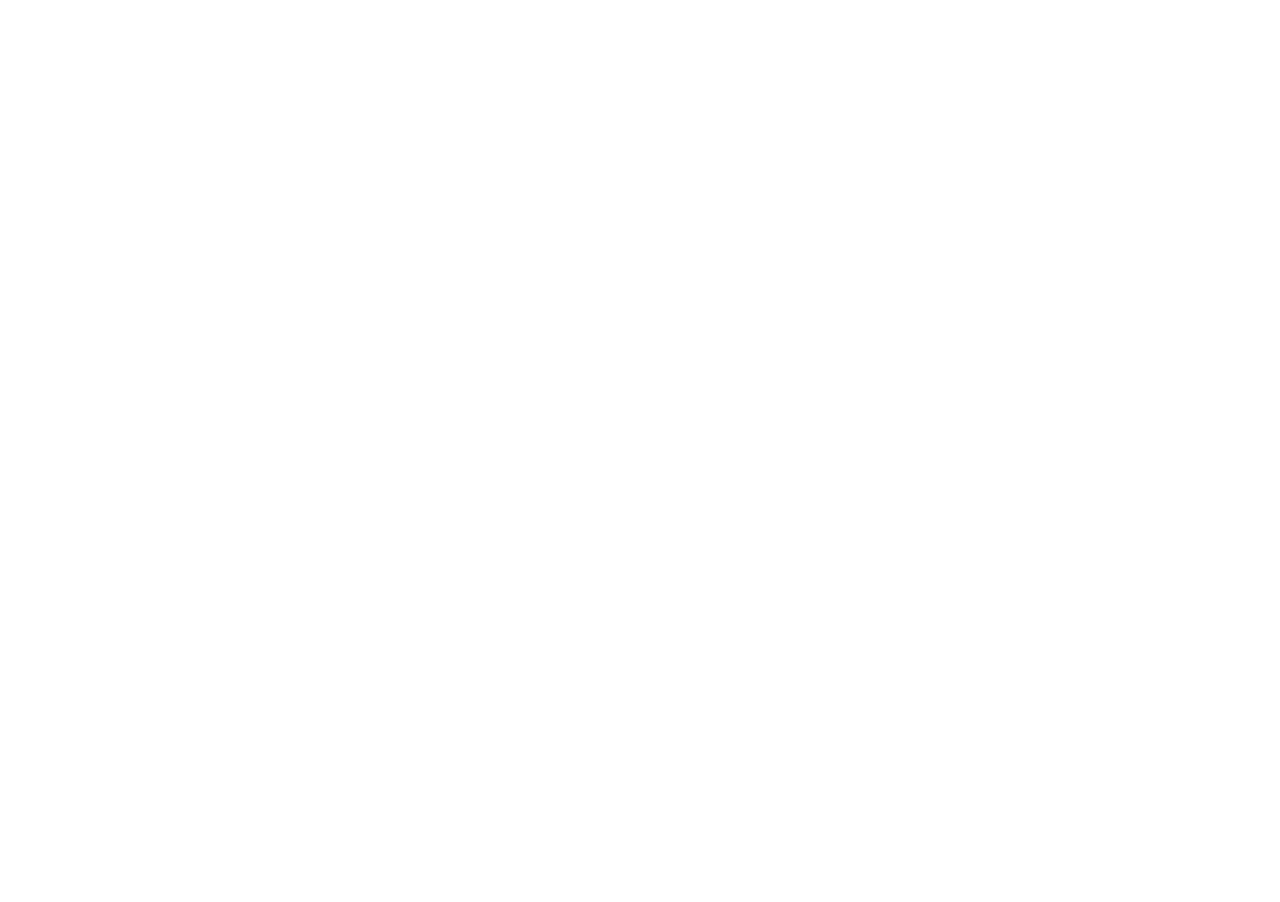
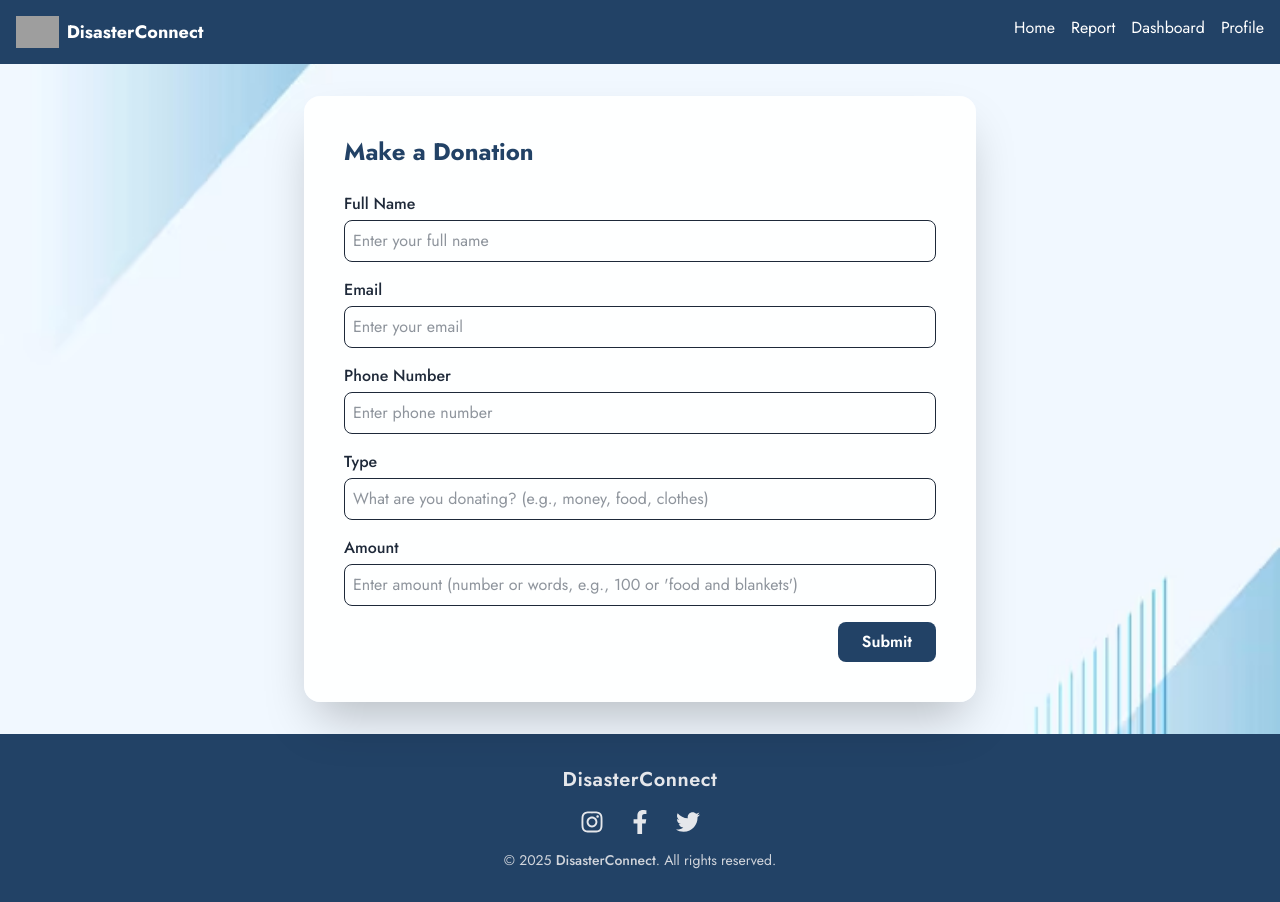
Before and after one commit to melaniemwendwa/DisasterConnect, a React (Vite) app in the folder client/: page /donate in a window 1280 px wide. Before the commit this address had no page. Before the commit the page ends 800 px from the top, so only its background shows below. Built offline with nearby package versions, Linux system fonts and the light colour scheme; grey boxes are pictures that could not be loaded.

Commit message:
Add Donation feature with form validation and routing

```diff
--- a/client/src/App.jsx
+++ b/client/src/App.jsx
@@ -5,6 +5,7 @@
 import DashboardLayout from "./components/DashboardLayout";
 import Home from "./pages/Home";
 import ReportForm from "./pages/ReportForm";
+import DonationForm from "./pages/DonationForm";
 import LandingPage from "./pages/LandingPage";
 import Login from "./pages/Login";
 import Signup from "./pages/Signup";
@@ -15,8 +16,8 @@
 function AppContent() {
   const location = useLocation();
 
-  const showFooterPaths = ["/", "/report", "/home"];
-  const showNavbarPaths = ["/report", "/home"];
+  const showFooterPaths = ["/", "/report", "/home", "/donate"];
+  const showNavbarPaths = ["/report", "/home", "/donate"];
   const isDashboardPath = location.pathname === "/dashboard";
 
   const shouldShowFooter = showFooterPaths.includes(location.pathname);
@@ -40,6 +41,7 @@
           <Route path="/login" element={<Login />} />
           <Route path="/signup" element={<Signup />} />
           <Route path="/report" element={<ReportForm />} />
+          <Route path="/donate" element={<DonationForm />} />
           <Route path="/home" element={<Home />} />
           <Route path="/reports/:id" element={<ReportDetail />} />
           <Route path="/reports/:id/edit" element={<EditReport />} />
--- a/client/src/components/Navbar.jsx
+++ b/client/src/components/Navbar.jsx
@@ -10,7 +10,7 @@
       </div>
       <div className="space-x-4">
         <Link to="/home">Home</Link>
-        <Link to="/report">Report</Link>
+  <Link to="/report">Report</Link>
         <Link to="/dashboard">Dashboard</Link>
         <Link to="/login">Profile</Link>
       </div>
--- a/client/src/pages/DonationForm.jsx
+++ b/client/src/pages/DonationForm.jsx
@@ -0,0 +1,179 @@
+import React, { useState } from "react";
+import { Formik, Form, Field, ErrorMessage } from "formik";
+import * as Yup from "yup";
+import background from "../assets/backround image.png";
+import Api from "../Services/api";
+
+export default function DonationForm() {
+	const [message, setMessage] = useState("");
+
+	const validationSchema = Yup.object({
+		full_name: Yup.string()
+			.min(3, "Full name must be at least 3 characters")
+			.required("Full name is required"),
+		email: Yup.string().email("Invalid email").required("Email is required"),
+		phone: Yup.string()
+			.matches(/^\d{10}$/, "Phone number must be exactly 10 digits")
+			.required("Phone number is required"),
+		type: Yup.string().required("Donation type is required"),
+		amount: Yup.string()
+			.required("Amount is required")
+			.test(
+				"valid-amount",
+				"Amount must be a positive number or a non-empty text description",
+				(value) => {
+					if (!value) return false;
+					// allow numeric values (e.g., 100, 100.50)
+					const cleaned = String(value).replace(/,/g, "");
+					const n = Number(cleaned);
+					if (!isNaN(n)) return n > 0;
+					// allow any non-empty text (words)
+					return String(value).trim().length > 0;
+				}
+			),
+	});
+
+	const handleSubmit = async (values, { resetForm }) => {
+		try {
+			// keep amount as provided (string). If it's numeric, also include amount_number for backend
+			const cleaned = String(values.amount).replace(/,/g, "");
+			const parsed = Number(cleaned);
+			const amount_number = !isNaN(parsed) && isFinite(parsed) ? parsed : null;
+			const payload = { ...values, amount: String(values.amount), amount_number };
+
+			const res = await Api.post("/donations", payload);
+			if (res.status === 201 || res.status === 200) {
+				setMessage("Donation submitted successfully!");
+				resetForm();
+			} else {
+				setMessage("Failed to submit donation. Try again.");
+			}
+		} catch (err) {
+			console.error("Donation error:", err);
+			setMessage("Something went wrong. Please try again.");
+		}
+	};
+
+	return (
+		<div
+			className="flex flex-col items-center justify-center py-8 text-white px-4"
+			style={{
+				backgroundImage: `url(${background})`,
+				backgroundPosition: "center",
+				backgroundSize: "cover",
+				backgroundRepeat: "no-repeat",
+				minHeight: "calc(100vh - 200px)",
+			}}
+		>
+			<div className="w-full max-w-md md:max-w-2xl bg-white/90 text-gray-800 rounded-2xl shadow-2xl p-8 md:p-10 backdrop-blur-sm">
+				<h2 className="text-2xl font-bold text-left mb-6 text-[#224266]">
+					Make a Donation
+				</h2>
+
+				<Formik
+					initialValues={{
+						full_name: "",
+						email: "",
+						phone: "",
+						type: "",
+						amount: "",
+					}}
+					validationSchema={validationSchema}
+					onSubmit={handleSubmit}
+				>
+					{({ isSubmitting }) => (
+						<Form className="space-y-4">
+							<div>
+								<label className="block font-medium">Full Name</label>
+								<Field
+									name="full_name"
+									type="text"
+									className="w-full border rounded-lg p-2 mt-1"
+									placeholder="Enter your full name"
+								/>
+								<ErrorMessage
+									name="full_name"
+									component="div"
+									className="text-red-500 text-sm"
+								/>
+							</div>
+
+							<div>
+								<label className="block font-medium">Email</label>
+								<Field
+									name="email"
+									type="email"
+									className="w-full border rounded-lg p-2 mt-1"
+									placeholder="Enter your email"
+								/>
+								<ErrorMessage
+									name="email"
+									component="div"
+									className="text-red-500 text-sm"
+								/>
+							</div>
+
+							<div>
+								<label className="block font-medium">Phone Number</label>
+								<Field
+									name="phone"
+									type="tel"
+									pattern="\d{10}"
+									maxLength={10}
+									className="w-full border rounded-lg p-2 mt-1"
+									placeholder="Enter phone number"
+									onKeyPress={(e) => {
+										const isNumber = /[0-9]/.test(e.key);
+										const isControl = ['Backspace', 'Delete', 'ArrowLeft', 'ArrowRight'].includes(e.key);
+										if (!isNumber && !isControl) {
+											e.preventDefault();
+										}
+									}}
+								/>
+								<ErrorMessage
+									name="phone"
+									component="div"
+									className="text-red-500 text-sm"
+								/>
+							</div>
+
+											<div>
+												<label className="block font-medium">Type</label>
+												<Field
+													name="type"
+													type="text"
+													className="w-full border rounded-lg p-2 mt-1"
+													placeholder="What are you donating? (e.g., money, food, clothes)"
+												/>
+												<ErrorMessage name="type" component="div" className="text-red-500 text-sm" />
+											</div>
+
+							<div>
+								<label className="block font-medium">Amount</label>
+								<Field
+									name="amount"
+									type="text"
+									className="w-full border rounded-lg p-2 mt-1"
+									placeholder="Enter amount (number or words, e.g., 100 or 'food and blankets')"
+								/>
+								<ErrorMessage name="amount" component="div" className="text-red-500 text-sm" />
+							</div>
+
+							<div className="flex justify-end">
+								<button
+									type="submit"
+									disabled={isSubmitting}
+									className="bg-[#224266] hover:bg-[#1d3756] text-white font-semibold py-2 px-6 rounded-[8px] transition"
+								>
+									{isSubmitting ? "Submitting..." : "Submit"}
+								</button>
+							</div>
+						</Form>
+					)}
+				</Formik>
+
+				{message && <p className="mt-4 text-center font-medium text-blue-800">{message}</p>}
+			</div>
+		</div>
+	);
+}
--- a/client/src/pages/ReportDetail.jsx
+++ b/client/src/pages/ReportDetail.jsx
@@ -5,7 +5,7 @@
 
 // Update these helpers to match your app's routes if different
 const EDIT_ROUTE = (id) => `/reports/${id}/edit`; // e.g., '/reports/:id/edit' => (id) => `/reports/${id}/edit`
-const DONATE_ROUTE = (id) => `/donations/new?reportId=${id}`; // or (id) => `/reports/${id}/donate`
+const DONATE_ROUTE = (id) => `/donate?reportId=${id}`; // navigates to donation form with optional reportId
 
 export default function ReportDetail() {
   const { id } = useParams();
--- a/client/src/routes/routes.jsx
+++ b/client/src/routes/routes.jsx
@@ -3,6 +3,7 @@
 import Login from "../pages/Login.jsx";
 import Dashboard from "../pages/Dashboard.jsx";
 import ReportForm from "../pages/ReportForm.jsx";
+import DonationForm from "../pages/DonationForm.jsx";
 import Signup from "../pages/Signup.jsx";
 import LandingPage from "../pages/Landingpage.jsx";
 import { Navigate } from "react-router-dom";
@@ -64,6 +65,10 @@
         ),
       },
       {
+        path: "/donate",
+        element: <DonationForm />,
+      },
+      {
         path: "/signup",
         element: <Signup />,
       },
```
Also changed, not shown: 3 other files (tests, documents, lock files or other folders).
